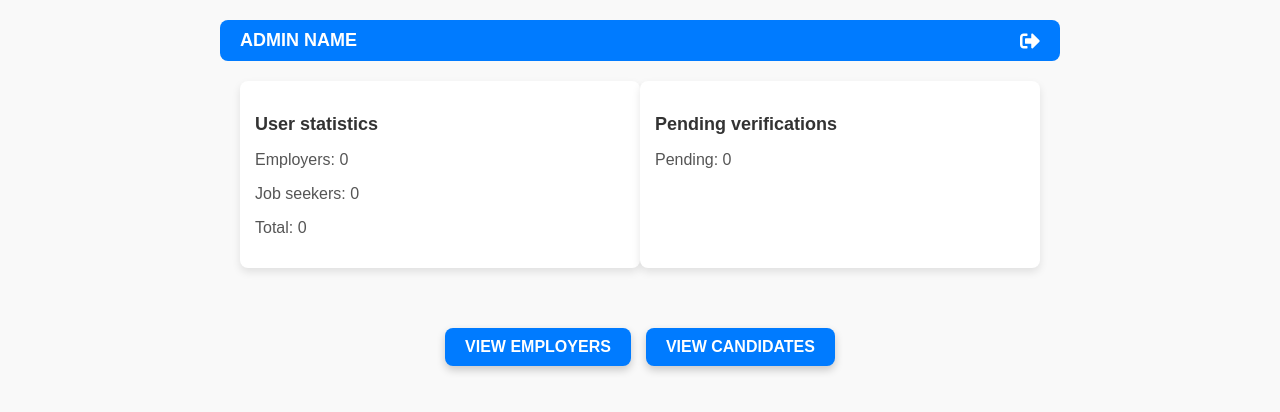
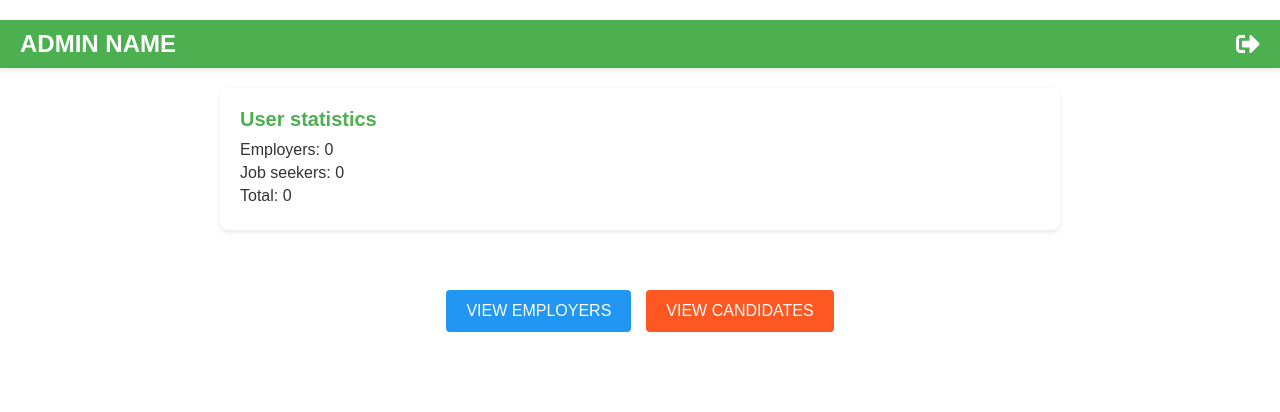
Before and after one commit to who-is-he18/JobHive, a React (Vite) app in the folder client/: page /admin in a window 1280 px wide. Shown: the top 412 px of the page. Built offline with nearby package versions, Linux system fonts and the light colour scheme.

Commit message:
styling admin page

```diff
--- a/client/src/pages/AdminPage.css
+++ b/client/src/pages/AdminPage.css
@@ -1,135 +1,173 @@
 /* AdminPage.css */
+
+body {
+    font-family: Arial, sans-serif;
+    margin: 0;
+    padding: 0;
+    background-color: #f4f4f4;
+    color: #333;
+}
 
 .admin-page {
     display: flex;
     flex-direction: column;
     align-items: center;
     padding: 20px;
-    background-color: #f9f9f9;
-    min-height: 100vh;
-    font-family: Arial, sans-serif;
 }
 
 .admin-header {
+    width: 100%;
     display: flex;
     justify-content: space-between;
     align-items: center;
-    width: 100%;
-    max-width: 800px;
+    background-color: #4CAF50;
+    color: white;
     padding: 10px 20px;
-    background-color: #007bff;
-    color: #fff;
-    border-radius: 8px;
-    margin-bottom: 20px;
+    box-shadow: 0 2px 5px rgba(0, 0, 0, 0.1);
 }
 
 .admin-name {
-    font-size: 18px;
+    font-size: 1.5rem;
     font-weight: bold;
 }
 
 .logout-icon {
-    font-size: 20px;
+    font-size: 1.5rem;
     cursor: pointer;
-    transition: color 0.3s;
+    transition: transform 0.3s;
 }
 
 .logout-icon:hover {
-    color: #ff4d4d;
+    transform: scale(1.1);
 }
 
 .stats-section {
-    display: flex;
-    justify-content: space-between;
-    width: 100%;
+    margin: 20px 0;
+    width: 90%;
     max-width: 800px;
-    margin-bottom: 20px;
+    background-color: white;
+    padding: 20px;
+    border-radius: 8px;
+    box-shadow: 0 2px 5px rgba(0, 0, 0, 0.1);
 }
 
-.user-stats, .pending-verifications {
-    flex: 1;
-    padding: 15px;
-    background-color: #fff;
-    border-radius: 8px;
-    box-shadow: 0 4px 8px rgba(0, 0, 0, 0.1);
+.user-stats h3 {
+    margin: 0 0 10px 0;
+    font-size: 1.25rem;
+    color: #4CAF50;
 }
 
-.user-stats h3, .pending-verifications h3 {
-    font-size: 18px;
-    color: #333;
-    margin-bottom: 10px;
-}
-
-.user-stats p, .pending-verifications p {
-    font-size: 16px;
-    color: #555;
+.user-stats p {
+    margin: 5px 0;
+    font-size: 1rem;
 }
 
 .button-group {
     display: flex;
     gap: 10px;
-    margin-bottom: 20px;
+    margin: 20px 0;
 }
 
-.view-employers-btn, .view-candidates-btn {
-    padding: 10px 20px;
-    font-size: 16px;
-    font-weight: bold;
-    color: #fff;
-    background-color: #007bff;
+button {
+    padding: 10px 15px;
+    font-size: 1rem;
     border: none;
+    border-radius: 5px;
+    cursor: pointer;
+    transition: background-color 0.3s, transform 0.3s;
+}
+
+.view-employers-btn {
+    background-color: #2196F3;
+    color: white;
+}
+
+.view-employers-btn:hover {
+    background-color: #1976D2;
+}
+
+.view-candidates-btn {
+    background-color: #FF5722;
+    color: white;
+}
+
+.view-candidates-btn:hover {
+    background-color: #E64A19;
+}
+
+.employers-list, .jobseekers-list, .deactivated-users {
+    width: 90%;
+    max-width: 800px;
+    margin: 20px 0;
+    background-color: white;
+    padding: 20px;
     border-radius: 8px;
+    box-shadow: 0 2px 5px rgba(0, 0, 0, 0.1);
+}
+
+h3 {
+    margin: 0 0 15px 0;
+    font-size: 1.5rem;
+    color: #333;
+}
+
+.employer-card, .jobseeker-card, .deactivated-user-card {
+    display: flex;
+    align-items: center;
+    gap: 15px;
+    padding: 10px;
+    border: 1px solid #e0e0e0;
+    border-radius: 5px;
+    margin-bottom: 15px;
+    transition: transform 0.3s, box-shadow 0.3s;
+}
+
+.employer-card:hover, .jobseeker-card:hover, .deactivated-user-card:hover {
+    transform: translateY(-3px);
+    box-shadow: 0 4px 10px rgba(0, 0, 0, 0.1);
+}
+
+img {
+    width: 50px;
+    height: 50px;
+    border-radius: 50%;
+    object-fit: cover;
+}
+
+button {
+    padding: 8px 12px;
+    font-size: 0.9rem;
+    background-color: #f44336;
+    color: white;
+    border: none;
+    border-radius: 3px;
     cursor: pointer;
     transition: background-color 0.3s;
-    box-shadow: 0 4px 8px rgba(0, 0, 0, 0.2);
 }
 
-.view-employers-btn:hover, .view-candidates-btn:hover {
-    background-color: #0056b3;
+button:hover {
+    background-color: #d32f2f;
 }
 
-.employers-list, .jobseekers-list {
-    width: 100%;
-    max-width: 800px;
-    padding: 15px;
-    background-color: #fff;
-    border-radius: 8px;
-    box-shadow: 0 4px 8px rgba(0, 0, 0, 0.1);
-    margin-top: 20px;
+button.activate-btn {
+    background-color: #4CAF50;
 }
 
-.employers-list h3, .jobseekers-list h3 {
-    font-size: 20px;
-    color: #333;
-    margin-bottom: 15px;
+button.activate-btn:hover {
+    background-color: #388E3C;
 }
 
-.employer-card, .jobseeker-card {
-    display: flex;
-    align-items: center;
-    padding: 10px;
-    border-bottom: 1px solid #ddd;
+@media (max-width: 768px) {
+    .admin-header, .stats-section, .button-group, .employers-list, .jobseekers-list, .deactivated-users {
+        width: 95%;
+    }
+
+    .employer-card, .jobseeker-card, .deactivated-user-card {
+        flex-direction: column;
+        align-items: flex-start;
+    }
+
+    img {
+        margin-bottom: 10px;
+    }
 }
-
-.employer-card:last-child, .jobseeker-card:last-child {
-    border-bottom: none;
-}
-
-.employer-card img, .jobseeker-card img {
-    width: 60px;
-    height: 60px;
-    border-radius: 50%;
-    object-fit: cover;
-    margin-right: 15px;
-    box-shadow: 0 4px 8px rgba(0, 0, 0, 0.2);
-}
-
-.employer-card p, .jobseeker-card p {
-    font-size: 14px;
-    color: #555;
-    margin: 5px 0;
-}
-
-.employer-card strong, .jobseeker-card strong {
-    font-weight: bold;
-}
--- a/client/src/pages/AdminPage.jsx
+++ b/client/src/pages/AdminPage.jsx
@@ -102,11 +102,6 @@ const AdminPage = () => {
                     <p>Job seekers: {statistics.jobseekerCount}</p>
                     <p>Total: {statistics.employerCount + statistics.jobseekerCount}</p>
                 </div>
-
-                <div className="pending-verifications">
-                    <h3>Pending verifications</h3>
-                    <p>Pending: {statistics.pendingCount}</p>
-                </div>
             </section>
 
             <div className="button-group">
```
